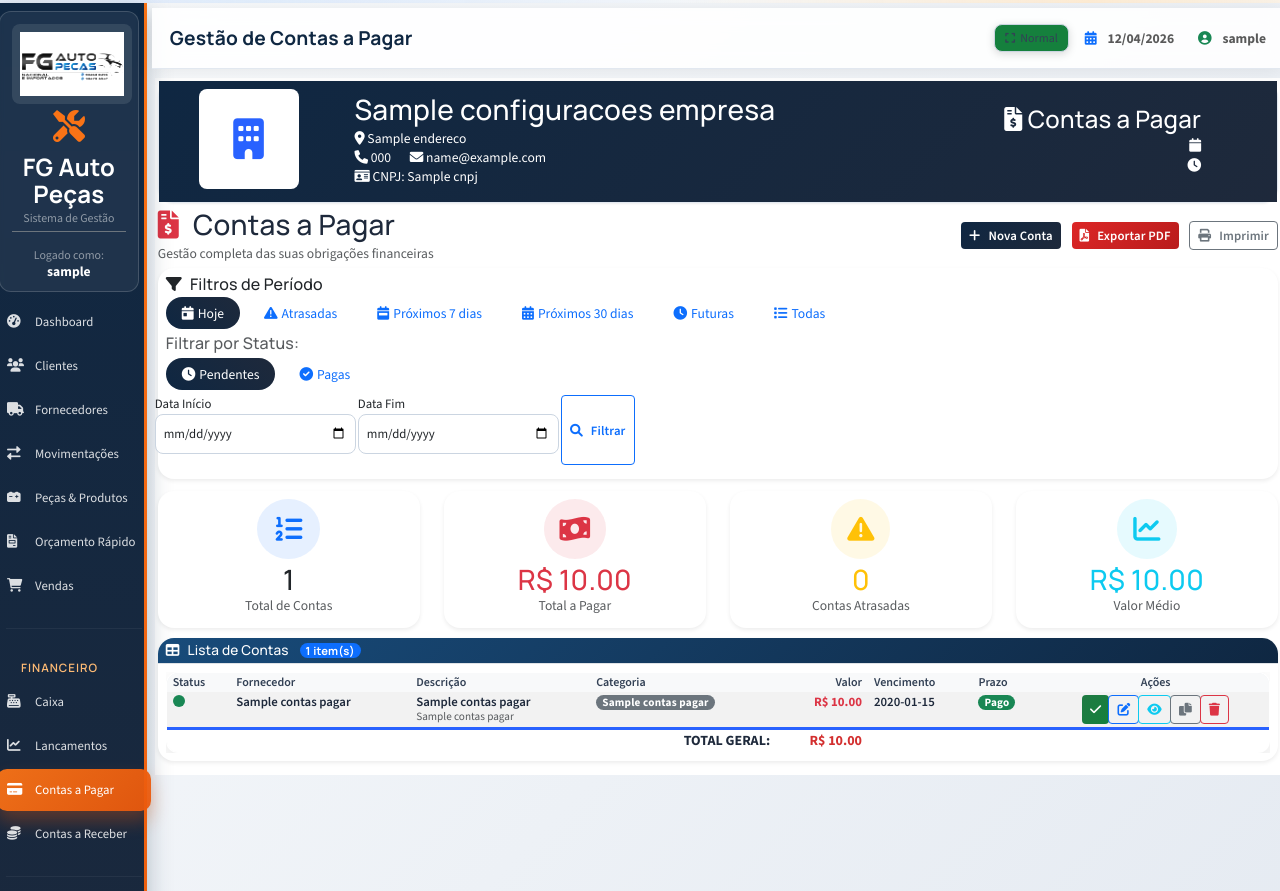
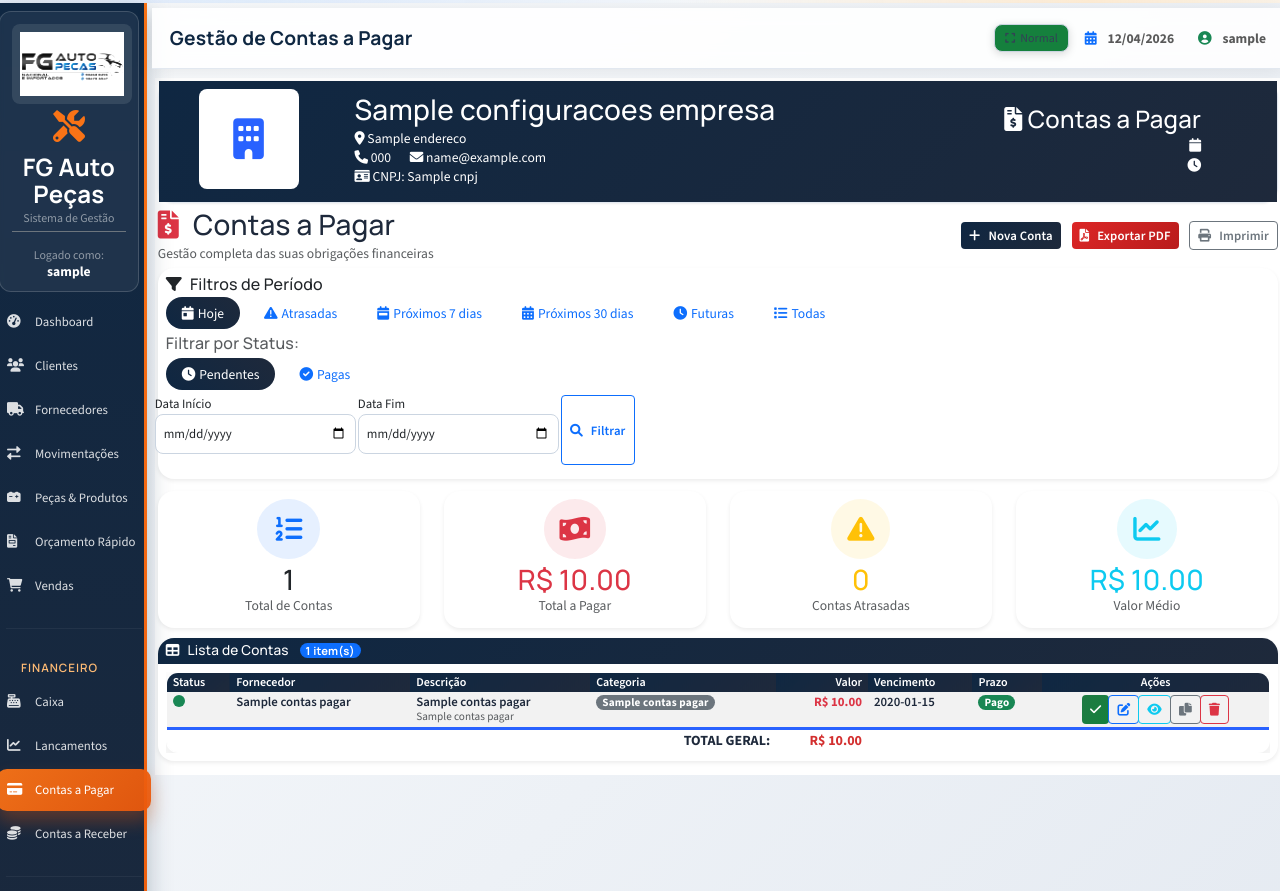
Before and after one commit to Iltonns/J-Auto-Pe-as, a Flask app: page /contas-a-pagar-hoje in a window 1280 px wide. Shown: the top 891 px of the page. Run offline with Flask 3, Linux system fonts and the light colour scheme; a user stored in the database is signed in; a database or web service that is not in the repository returns one stand-in record (values such as "Sample title"); some libraries are stand-ins or nearby versions.

Commit message:
Retirando e hover effect e dando mais uniformidade no Layout.

```diff
--- a/static/js/automotive-theme.js
+++ b/static/js/automotive-theme.js
@@ -18,19 +18,7 @@ document.addEventListener('DOMContentLoaded', function() {
 
     // Efeito de Hover Avançado nos Cards
     function initCardEffects() {
-        const cards = document.querySelectorAll('.card');
-        cards.forEach(card => {
-            card.addEventListener('mouseenter', function() {
-                this.style.transition = 'all 0.3s cubic-bezier(0.4, 0, 0.2, 1)';
-                this.style.transform = 'translateY(-8px) scale(1.02)';
-                this.style.boxShadow = '0 20px 40px rgba(0,0,0,0.15)';
-            });
-
-            card.addEventListener('mouseleave', function() {
-                this.style.transform = 'translateY(0) scale(1)';
-                this.style.boxShadow = '0 8px 25px rgba(0,0,0,0.1)';
-            });
-        });
+        // Sem movimento por hover nos cards.
     }
 
     // Busca Inteligente
--- a/templates/base.html
+++ b/templates/base.html
@@ -581,7 +581,11 @@
         [style*="background-color: #283593"],
         [style*="background-color:#283593"],
         [style*="background-color: #007bff"],
-        [style*="background-color:#007bff"] {
+        [style*="background-color:#007bff"],
+        [style*="background-color: #0d6efd"],
+        [style*="background-color:#0d6efd"],
+        [style*="background-color: #0b5ed7"],
+        [style*="background-color:#0b5ed7"] {
             background: var(--layout-header-gradient) !important;
             color: #fff !important;
             border-color: transparent !important;
@@ -593,9 +597,18 @@
         [style*="linear-gradient(135deg, #1a237e 0%, #3949ab 100%)"],
         [style*="linear-gradient(135deg, #1a237e 0%, #37474f 100%)"],
         [style*="linear-gradient(135deg, #007bff 0%, #0056b3 100%)"],
-        [style*="linear-gradient(45deg, #007bff, #0056b3)"] {
+        [style*="linear-gradient(45deg, #007bff, #0056b3)"],
+        [style*="linear-gradient(135deg, #667eea 0%, #764ba2 100%)"],
+        [style*="linear-gradient(135deg, #0d6efd 0%, #0b5ed7 100%)"] {
             background: var(--layout-header-gradient) !important;
             color: #fff !important;
+        }
+
+        /* Padronizacao profissional: sem deslocamento no hover */
+        *:hover,
+        *:hover::before,
+        *:hover::after {
+            transform: none !important;
         }
     </style>
 
@@ -605,6 +618,99 @@
     <link href="{{ url_for('static', filename='css/professional-layout.css') }}" rel="stylesheet">
     <link href="{{ url_for('static', filename='css/professional-pages.css') }}" rel="stylesheet">
     {% block extra_css %}{% endblock %}
+    <style>
+        /* Uniformizacao final global (aplicada apos CSS das paginas) */
+        :root {
+            --layout-header-gradient-final: linear-gradient(135deg, var(--primary-dark) 0%, var(--neutral-dark) 100%);
+        }
+
+        .card-header,
+        .card-header.bg-primary,
+        .card-header.bg-success,
+        .card-header.bg-info,
+        .card-header.bg-warning,
+        .card-header.bg-danger,
+        .card-header.bg-dark,
+        .modal-header,
+        .page-header,
+        .info-card-header,
+        .card-header-vendas,
+        .resultado-header {
+            background: var(--layout-header-gradient-final) !important;
+            color: #fff !important;
+            border-color: transparent !important;
+        }
+
+        .card-header h1,
+        .card-header h2,
+        .card-header h3,
+        .card-header h4,
+        .card-header h5,
+        .card-header h6,
+        .card-header .btn,
+        .card-header .nav-link,
+        .modal-header .modal-title,
+        .modal-header .btn-close,
+        .modal-header .btn-close-white {
+            color: #fff !important;
+        }
+
+        .card-header .text-dark,
+        .card-header .text-muted {
+            color: rgba(255, 255, 255, 0.92) !important;
+        }
+
+        .card-header .nav-tabs,
+        .card-header .card-header-tabs {
+            border-bottom: none !important;
+        }
+
+        .card-header .nav-tabs .nav-link,
+        .card-header .card-header-tabs .nav-link {
+            color: rgba(255, 255, 255, 0.9) !important;
+            background: transparent !important;
+            border: 1px solid transparent !important;
+        }
+
+        .card-header .nav-tabs .nav-link:hover,
+        .card-header .card-header-tabs .nav-link:hover {
+            color: #fff !important;
+            background: rgba(255, 255, 255, 0.12) !important;
+            border-color: rgba(255, 255, 255, 0.2) !important;
+        }
+
+        .card-header .nav-tabs .nav-link.active,
+        .card-header .card-header-tabs .nav-link.active,
+        .card-header .nav-tabs .nav-item.show .nav-link {
+            color: #fff !important;
+            background: rgba(255, 255, 255, 0.18) !important;
+            border-color: rgba(255, 255, 255, 0.3) !important;
+        }
+
+        .table thead th,
+        .table thead td,
+        .table-dark th,
+        .table-dark td,
+        .table-dark thead th,
+        thead.table-dark th,
+        .table-header-professional th,
+        .tabela-busca thead th,
+        .vendas-table thead th,
+        .modern-table thead th,
+        .relatorio-table thead th {
+            background: var(--layout-header-gradient-final) !important;
+            color: #fff !important;
+            border-color: rgba(255, 255, 255, 0.15) !important;
+        }
+
+        .table .table-light th,
+        .table .table-light td,
+        thead.table-light th,
+        thead.table-light td {
+            background: var(--layout-header-gradient-final) !important;
+            color: #fff !important;
+        }
+    </style>
 </head>
 <body>
     <!-- Overlay para mobile -->
```
Also changed, not shown: templates/dashboard.html (+0 -11 lines), templates/login.html (+7 -0 lines), templates/recibo_venda.html (+7 -0 lines), templates/recuperar_senha.html (+7 -0 lines), templates/venda_sucesso.html (+7 -0 lines).
